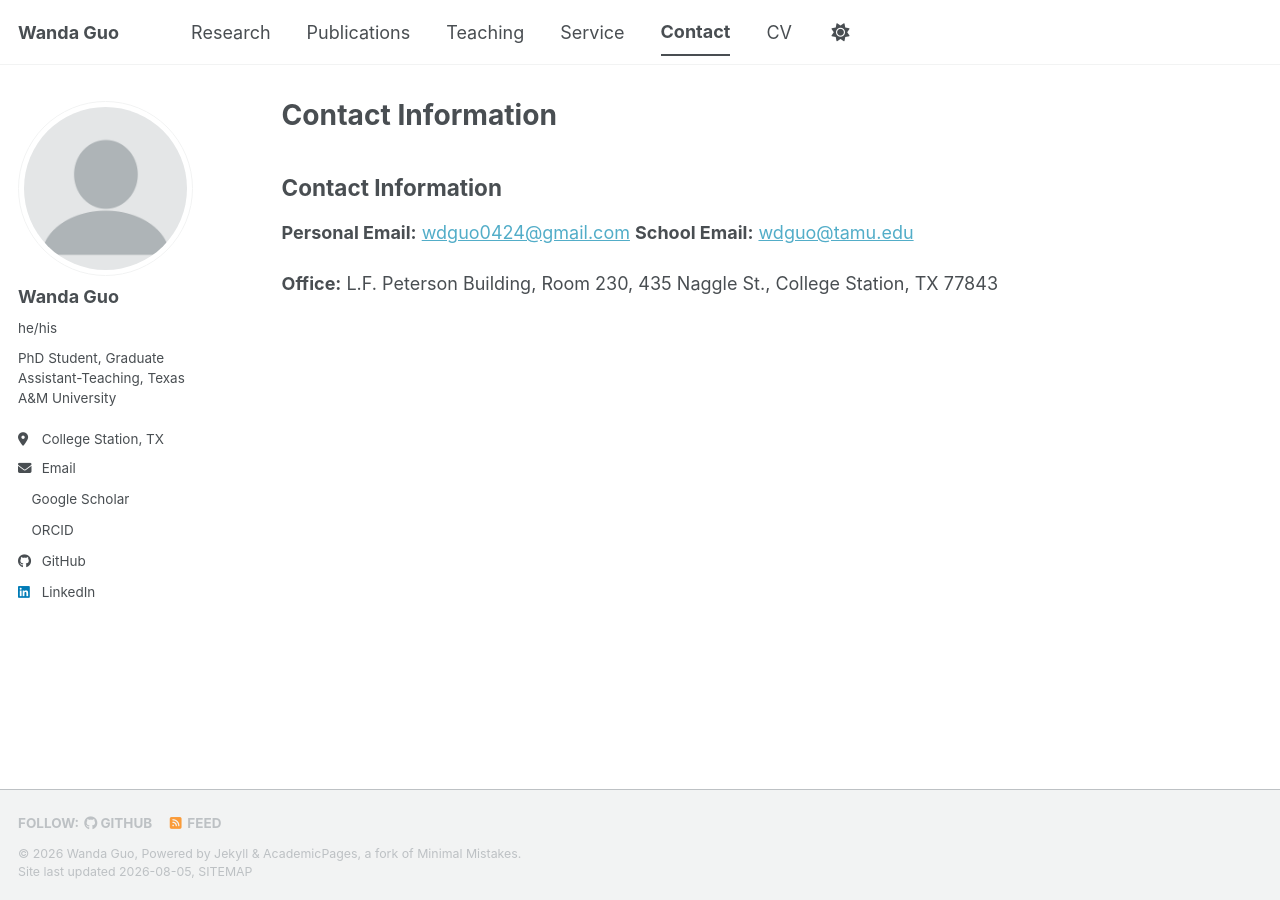
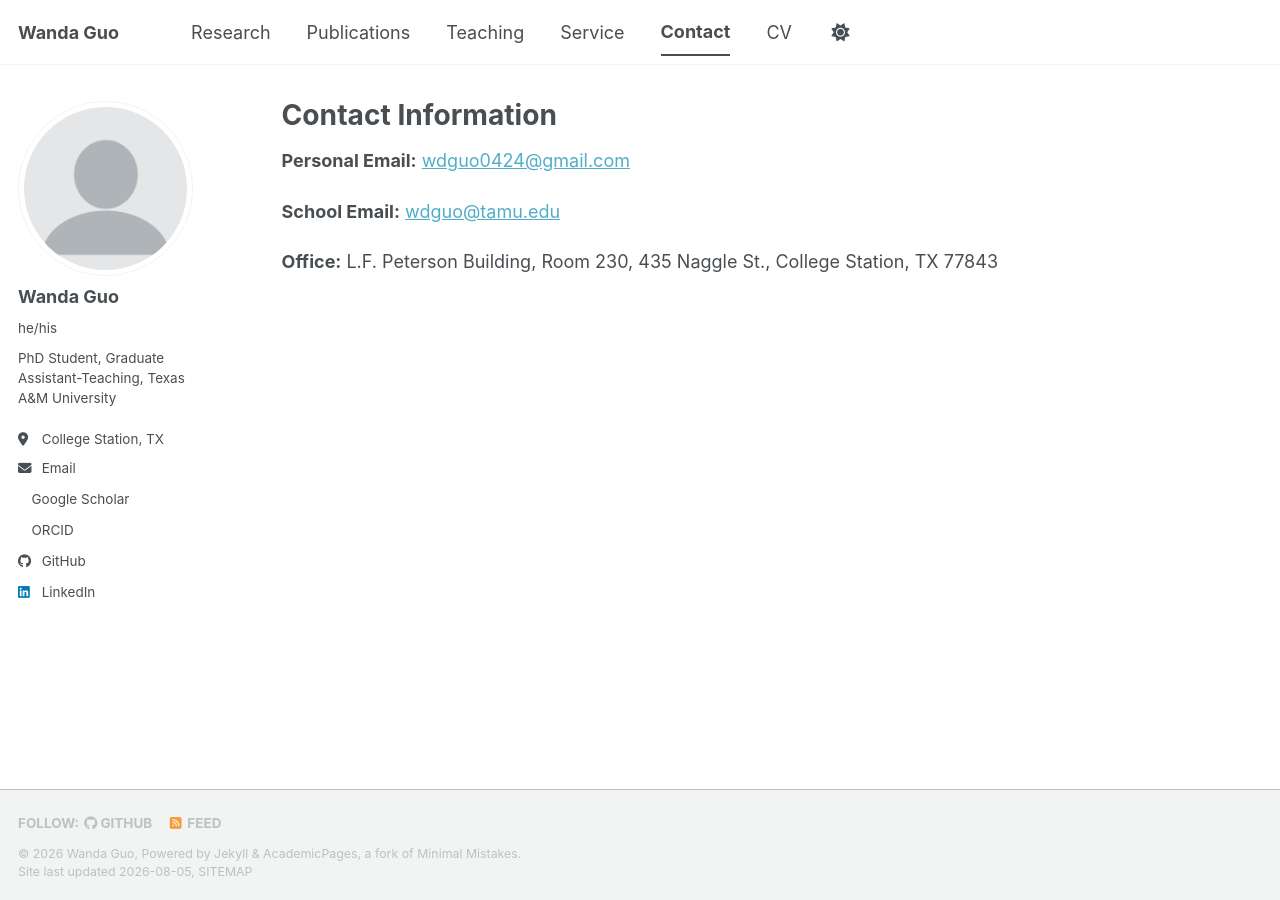
Before and after one commit to Dustin12138/Dustin12138.github.io, a Jekyll site: the page built from _pages/contact.md, in a window 1280 px wide. Built offline with Jekyll 4.4.1, drawn with Linux system fonts in a browser that asks for light colours; a style sheet for code colours, icons or effects is not loaded; our own code applies the rules of GitHub Pages for plain Markdown files.

Commit message:
Update contact.md

```diff
--- a/_pages/contact.md
+++ b/_pages/contact.md
@@ -1,13 +1,13 @@
 ---
 layout: archive
-title:
+title: "Contact Information"
 permalink: /contact/
 author_profile: true
 ---
 
-## Contact Information
 
 **Personal Email:** [wdguo0424@gmail.com](mailto:wdguo0424@gmail.com)
+
 **School Email:** [wdguo@tamu.edu](mailto:wdguo@tamu.edu)
 
 **Office:** L.F. Peterson Building, Room 230,
```
